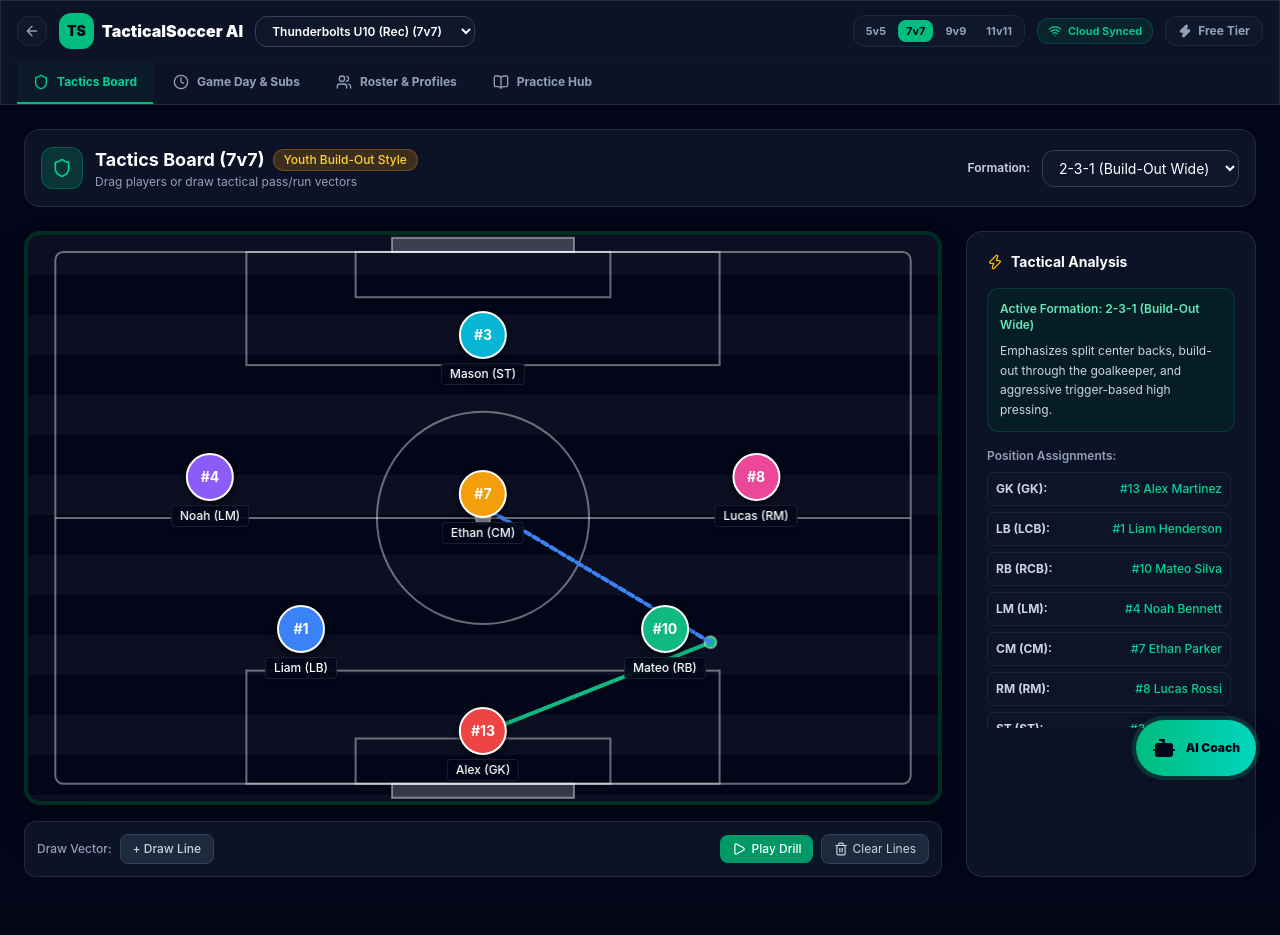
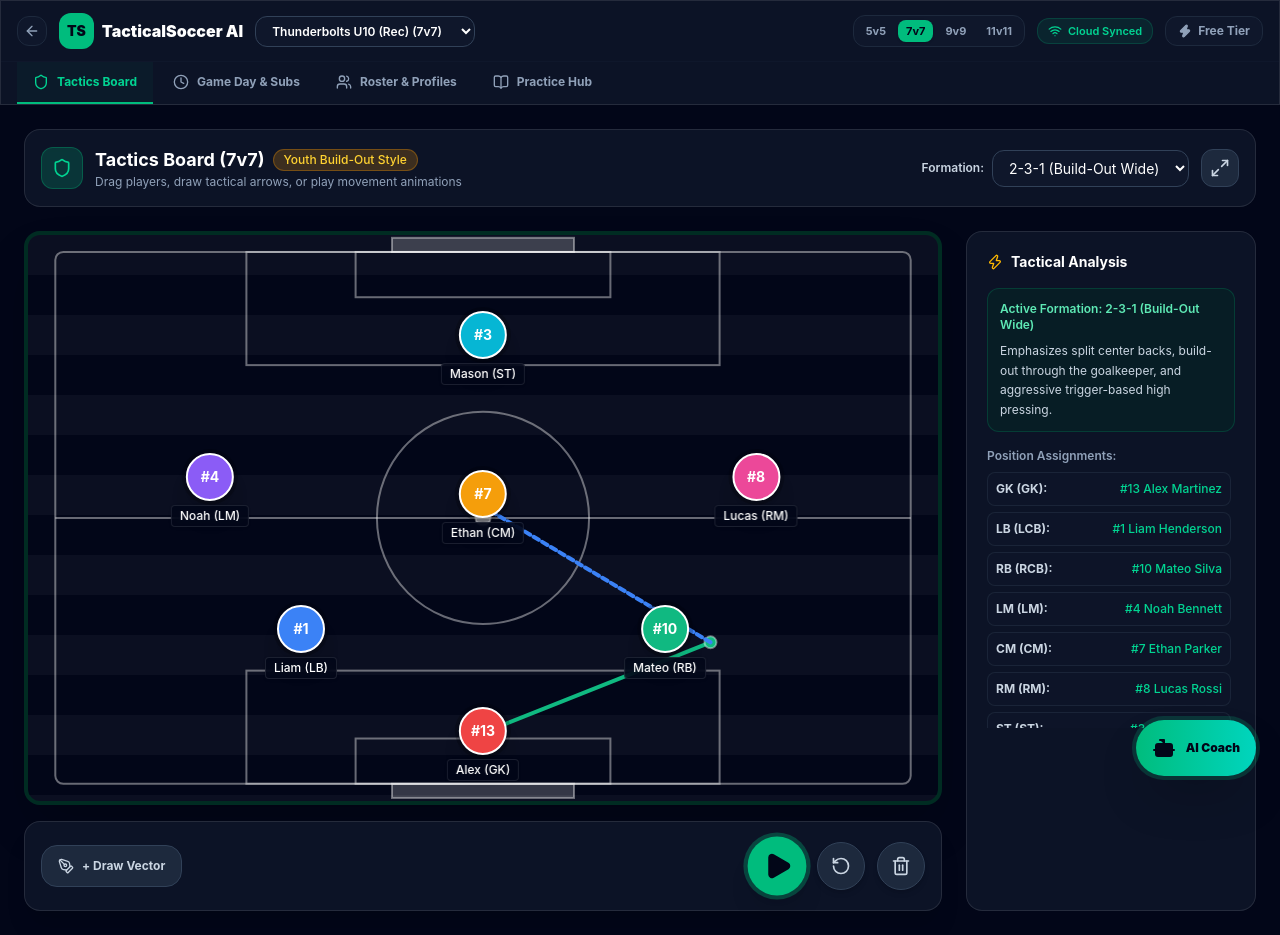
Before and after one commit to willhlaw/tactical-soccer-ai, a React (Vite) app: page / in a window 1280 px wide. Both pictures are taken after a click on the button "Launch Web App". Before the commit the page ends 901 px from the top, so only its background shows below. Built offline with nearby package versions, Linux system fonts and the light colour scheme.

Commit message:
Implement pause freeze frame, distinct reset positions vs clear lines, big round touch bar, and fullscreen mode

```diff
--- a/src/components/tactics/PitchCanvas.tsx
+++ b/src/components/tactics/PitchCanvas.tsx
@@ -10,6 +10,7 @@ interface PitchCanvasProps {
   arrowType?: 'pass' | 'run' | 'dribble' | 'shot';
   onAddArrow?: (arrow: TacticalArrow) => void;
   isPlayingAnimation?: boolean;
+  isFullscreen?: boolean;
 }
 
 export const PitchCanvas: React.FC<PitchCanvasProps> = ({
@@ -20,37 +21,39 @@ export const PitchCanvas: React.FC<PitchCanvasProps> = ({
   isDrawingArrow = false,
   arrowType = 'pass',
   onAddArrow,
-  isPlayingAnimation = false
+  isPlayingAnimation = false,
+  isFullscreen = false
 }) => {
   const containerRef = useRef<HTMLDivElement>(null);
   const [draggedNodeId, setDraggedNodeId] = useState<string | null>(null);
   const [drawingStart, setDrawingStart] = useState<{ x: number; y: number } | null>(null);
   const [currentMousePos, setCurrentMousePos] = useState<{ x: number; y: number } | null>(null);
+
+  // Animation state: freeze progress on pause instead of resetting!
   const [animProgress, setAnimProgress] = useState<number>(0);
+  const animProgressRef = useRef<number>(0);
 
-  // 60fps Animation Loop when Play Drill is active
+  // 60fps Animation Loop with Pause Freeze
   useEffect(() => {
     let animFrame: number;
-    let startTime: number | null = null;
-    const DURATION_MS = 2500; // 2.5 seconds per movement cycle
+    let lastTime: number | null = null;
+    const SPEED = 0.0004; // Movement speed factor per ms
 
     if (isPlayingAnimation) {
       const animate = (timestamp: number) => {
-        if (!startTime) startTime = timestamp;
-        const elapsed = timestamp - startTime;
-        const rawProgress = (elapsed % DURATION_MS) / DURATION_MS;
+        if (lastTime === null) lastTime = timestamp;
+        const delta = timestamp - lastTime;
+        lastTime = timestamp;
 
-        // Easing function for smooth acceleration and deceleration
-        const eased = rawProgress < 0.5
-          ? 2 * rawProgress * rawProgress
-          : 1 - Math.pow(-2 * rawProgress + 2, 2) / 2;
-
-        setAnimProgress(eased);
+        // Advance progress from where it was paused
+        animProgressRef.current = (animProgressRef.current + delta * SPEED) % 1.0;
+        setAnimProgress(animProgressRef.current);
         animFrame = requestAnimationFrame(animate);
       };
       animFrame = requestAnimationFrame(animate);
     } else {
-      setAnimProgress(0);
+      // Pause holds current frame exactly where it stopped
+      lastTime = null;
     }
 
     return () => {
@@ -108,7 +111,11 @@ export const PitchCanvas: React.FC<PitchCanvasProps> = ({
       onPointerMove={handlePointerMove}
       onPointerUp={handlePointerUp}
       onPointerDown={(e) => handlePointerDown(e)}
-      className="relative w-full aspect-[4/3] md:aspect-[16/10] bg-emerald-900 rounded-2xl overflow-hidden shadow-2xl border-4 border-emerald-950 select-none touch-none pitch-bg pitch-stripe"
+      className={`relative w-full bg-emerald-900 overflow-hidden shadow-2xl border-4 border-emerald-950 select-none touch-none pitch-bg pitch-stripe transition-all duration-300 ${
+        isFullscreen
+          ? 'fixed inset-0 z-50 rounded-none w-screen h-screen border-none'
+          : 'aspect-[4/3] md:aspect-[16/10] rounded-2xl'
+      }`}
     >
       {/* Field Markings Layer */}
       <svg className="absolute inset-0 w-full h-full pointer-events-none stroke-white/40 fill-none stroke-[2]">
@@ -185,14 +192,13 @@ export const PitchCanvas: React.FC<PitchCanvasProps> = ({
         let currentX = node.x;
         let currentY = node.y;
 
-        if (isPlayingAnimation && animProgress > 0) {
+        if (animProgress > 0) {
           const matchingArrow = arrows.find(a =>
             Math.hypot(node.x - a.startX, node.y - a.startY) < 12 ||
             Math.hypot(node.x - a.endX, node.y - a.endY) < 12
           );
 
           if (matchingArrow) {
-            // Determine if node is near start or end
             const nearStart = Math.hypot(node.x - matchingArrow.startX, node.y - matchingArrow.startY) < 12;
             const startX = nearStart ? matchingArrow.startX : matchingArrow.endX;
             const startY = nearStart ? matchingArrow.startY : matchingArrow.endY;
@@ -218,7 +224,7 @@ export const PitchCanvas: React.FC<PitchCanvasProps> = ({
               <div
                 style={{ backgroundColor: player?.avatarColor || (node.role === 'GK' ? '#fbbf24' : '#10b981') }}
                 className={`w-10 h-10 md:w-12 md:h-12 rounded-full border-2 border-white shadow-xl flex items-center justify-center font-bold text-white text-xs md:text-sm ring-4 ring-black/20 ${
-                  isPlayingAnimation ? 'ring-emerald-400/50 shadow-emerald-500/50' : ''
+                  isPlayingAnimation ? 'ring-emerald-400/60 shadow-emerald-500/50 animate-pulse' : ''
                 }`}
               >
                 {player ? `#${player.number}` : node.label}
--- a/src/components/tactics/TacticsBoard.tsx
+++ b/src/components/tactics/TacticsBoard.tsx
@@ -2,7 +2,7 @@ import React, { useState } from 'react';
 import { PitchCanvas } from './PitchCanvas';
 import { Team, PitchNode, TacticalArrow, FormationPreset } from '../../types';
 import { FORMATION_PRESETS, getFormationsForFormat } from '../../services/formations';
-import { Play, Pause, RotateCcw, Plus, Trash2, ArrowUpRight, Shield, Zap, Sparkles } from 'lucide-react';
+import { Play, Pause, RotateCcw, Trash2, Shield, Zap, Maximize2, Minimize2, PenTool } from 'lucide-react';
 
 interface TacticsBoardProps {
   team: Team;
@@ -36,6 +36,7 @@ export const TacticsBoard: React.FC<TacticsBoardProps> = ({ team, onUpdateFormat
   const [isDrawingArrow, setIsDrawingArrow] = useState(false);
   const [arrowType, setArrowType] = useState<'pass' | 'run' | 'dribble' | 'shot'>('pass');
   const [isPlayingAnimation, setIsPlayingAnimation] = useState(false);
+  const [isFullscreen, setIsFullscreen] = useState(false);
 
   const playersMap = React.useMemo(() => {
     const map: Record<string, any> = {};
@@ -65,7 +66,20 @@ export const TacticsBoard: React.FC<TacticsBoardProps> = ({ team, onUpdateFormat
     setArrows(prev => [...prev, arrow]);
   };
 
-  const handleClearArrows = () => {
+  const handleResetPositions = () => {
+    setIsPlayingAnimation(false);
+    setNodes(selectedFormation.nodes.map((n, i) => ({
+      id: 'node-' + i,
+      label: n.label,
+      role: n.role,
+      x: n.x,
+      y: n.y,
+      assignedPlayerId: team.roster[i]?.id,
+      team: 'home'
+    })));
+  };
+
+  const handleClearLines = () => {
     setArrows([]);
   };
 
@@ -86,12 +100,13 @@ export const TacticsBoard: React.FC<TacticsBoardProps> = ({ team, onUpdateFormat
                 </span>
               )}
             </h2>
-            <p className="text-xs text-slate-400">Drag players or draw tactical pass/run vectors</p>
+            <p className="text-xs text-slate-400">Drag players, draw tactical arrows, or play movement animations</p>
           </div>
         </div>
 
-        {/* Formation Dropdown */}
+        {/* Formation Dropdown & Fullscreen Toggle */}
         <div className="flex items-center space-x-3">
+          <div className="flex items-center space-x-2">
             <label className="text-xs font-semibold text-slate-300">Formation:</label>
             <select
               value={selectedFormation.id}
@@ -106,11 +121,20 @@ export const TacticsBoard: React.FC<TacticsBoardProps> = ({ team, onUpdateFormat
               ))}
             </select>
           </div>
+
+          <button
+            onClick={() => setIsFullscreen(!isFullscreen)}
+            className="p-2 bg-slate-800 hover:bg-slate-700 text-slate-300 hover:text-white rounded-xl border border-slate-700 transition"
+            title={isFullscreen ? "Exit Fullscreen" : "Fullscreen Pitch Mode"}
+          >
+            {isFullscreen ? <Minimize2 className="w-5 h-5" /> : <Maximize2 className="w-5 h-5" />}
+          </button>
+        </div>
       </div>
 
       {/* Main Tactical Board Area */}
       <div className="grid grid-cols-1 lg:grid-cols-4 gap-6">
-        {/* Left 3 Cols: Pitch Canvas */}
+        {/* Left 3 Cols: Pitch Canvas & Big Touch Bar */}
         <div className="lg:col-span-3 space-y-4">
           <PitchCanvas
             nodes={nodes}
@@ -121,30 +145,33 @@ export const TacticsBoard: React.FC<TacticsBoardProps> = ({ team, onUpdateFormat
             arrowType={arrowType}
             onAddArrow={handleAddArrow}
             isPlayingAnimation={isPlayingAnimation}
+            isFullscreen={isFullscreen}
           />
 
-          {/* Canvas Toolbar */}
-          <div className="glass-panel p-3 rounded-xl flex flex-wrap items-center justify-between gap-3 text-xs">
-            {/* Arrow Draw Selector */}
-            <div className="flex items-center space-x-2">
-              <span className="text-slate-400 font-medium">Draw Vector:</span>
+          {/* Big Round Touch Control Bar */}
+          <div className="glass-panel p-4 rounded-2xl flex flex-wrap items-center justify-between gap-4 border-2 border-emerald-500/20 shadow-xl">
+            {/* Draw Mode Controls */}
+            <div className="flex items-center space-x-3">
               <button
                 onClick={() => setIsDrawingArrow(!isDrawingArrow)}
-                className={`px-3 py-1.5 rounded-lg border font-medium transition-all ${
-                  isDrawingArrow ? 'bg-amber-500 text-slate-950 border-amber-400 shadow-lg' : 'bg-slate-800 text-slate-300 border-slate-700 hover:bg-slate-700'
+                className={`px-4 py-3 rounded-2xl font-bold text-xs transition-all flex items-center gap-2 border ${
+                  isDrawingArrow
+                    ? 'bg-amber-500 text-slate-950 border-amber-400 shadow-lg shadow-amber-500/30'
+                    : 'bg-slate-800 text-slate-300 border-slate-700 hover:bg-slate-700'
                 }`}
               >
-                {isDrawingArrow ? 'Drawing Active' : '+ Draw Line'}
+                <PenTool className="w-4 h-4" />
+                <span>{isDrawingArrow ? 'Drawing Vector Mode' : '+ Draw Vector'}</span>
               </button>
 
               {isDrawingArrow && (
-                <div className="flex items-center space-x-1 bg-slate-900 p-1 rounded-lg border border-slate-800">
+                <div className="flex items-center space-x-1.5 bg-slate-950 p-1.5 rounded-2xl border border-slate-800">
                   {(['pass', 'run', 'dribble', 'shot'] as const).map(type => (
                     <button
                       key={type}
                       onClick={() => setArrowType(type)}
-                      className={`px-2 py-1 rounded text-[11px] font-semibold capitalize ${
-                        arrowType === type ? 'bg-emerald-500 text-white shadow' : 'text-slate-400 hover:text-white'
+                      className={`px-3 py-1.5 rounded-xl text-xs font-bold capitalize transition ${
+                        arrowType === type ? 'bg-emerald-500 text-slate-950 shadow' : 'text-slate-400 hover:text-white'
                       }`}
                     >
                       {type}
@@ -154,21 +181,37 @@ export const TacticsBoard: React.FC<TacticsBoardProps> = ({ team, onUpdateFormat
               )}
             </div>
 
-            {/* Animation & Action Controls */}
-            <div className="flex items-center space-x-2">
+            {/* Big Round Animation & Pitch Action Buttons */}
+            <div className="flex items-center space-x-3">
+              {/* Big Round Play / Pause Button */}
               <button
                 onClick={() => setIsPlayingAnimation(!isPlayingAnimation)}
-                className="flex items-center space-x-1.5 px-3 py-1.5 bg-emerald-600 hover:bg-emerald-500 text-white rounded-lg font-medium transition"
+                className={`w-14 h-14 rounded-full flex items-center justify-center font-bold transition-all shadow-xl ${
+                  isPlayingAnimation
+                    ? 'bg-amber-500 hover:bg-amber-400 text-slate-950 ring-4 ring-amber-500/30 animate-pulse'
+                    : 'bg-emerald-500 hover:bg-emerald-400 text-slate-950 ring-4 ring-emerald-500/30 scale-105'
+                }`}
+                title={isPlayingAnimation ? "Pause Animation (Holds position)" : "Play Drill Animation"}
               >
-                {isPlayingAnimation ? <Pause className="w-3.5 h-3.5" /> : <Play className="w-3.5 h-3.5" />}
-                <span>{isPlayingAnimation ? 'Pause Playback' : 'Play Drill'}</span>
+                {isPlayingAnimation ? <Pause className="w-7 h-7 fill-current" /> : <Play className="w-7 h-7 fill-current ml-0.5" />}
               </button>
+
+              {/* Big Round Reset Positions Button */}
               <button
-                onClick={handleClearArrows}
-                className="flex items-center space-x-1 px-3 py-1.5 bg-slate-800 hover:bg-red-500/20 text-slate-300 hover:text-red-400 rounded-lg border border-slate-700 transition"
+                onClick={handleResetPositions}
+                className="w-12 h-12 rounded-full bg-slate-800 hover:bg-slate-700 text-slate-300 hover:text-white border border-slate-700 flex items-center justify-center transition shadow-md"
+                title="Reset Player Positions to Formation"
               >
-                <Trash2 className="w-3.5 h-3.5" />
-                <span>Clear Lines</span>
+                <RotateCcw className="w-5 h-5" />
+              </button>
+
+              {/* Big Round Clear Lines Button */}
+              <button
+                onClick={handleClearLines}
+                className="w-12 h-12 rounded-full bg-slate-800 hover:bg-red-500/20 text-slate-300 hover:text-red-400 border border-slate-700 flex items-center justify-center transition shadow-md"
+                title="Clear Drawn Tactical Lines"
+              >
+                <Trash2 className="w-5 h-5" />
               </button>
             </div>
           </div>
```
Lines whose indentation alone changed are shown as unchanged.
